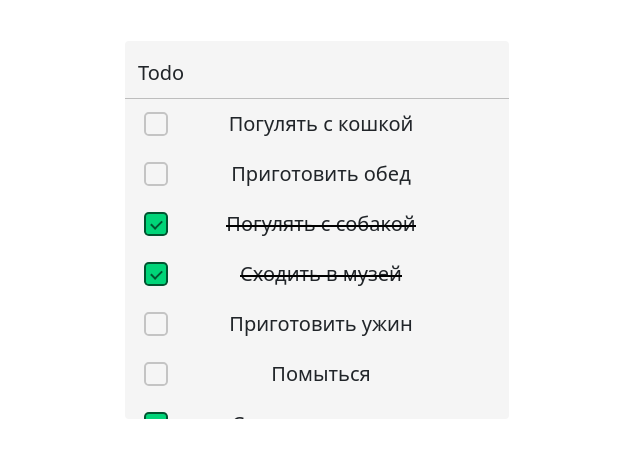
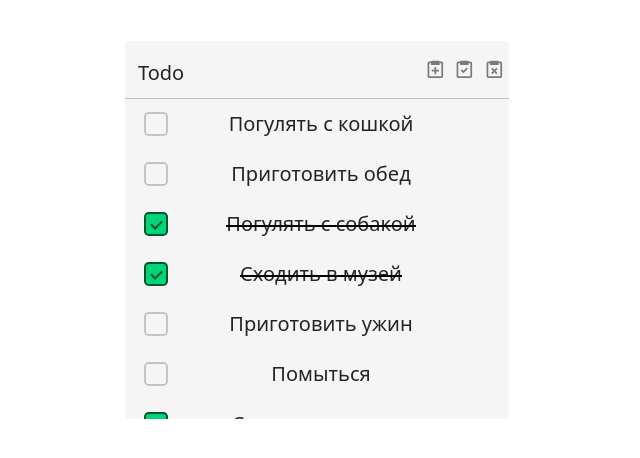
Before and after one commit to mrxFr1ends/portfolio_projects, a React (Create React App) app: page / in a window 1280 px wide. Shown: the part 170-628 px from the top of the page, without its empty margins (323-963 px from the left). Built offline with nearby package versions, Linux system fonts and the light colour scheme.

Commit message:
Add button for add todo, for complete all todos, for remove all complete todos and scrollbar

```diff
--- a/src/App.css
+++ b/src/App.css
@@ -3,6 +3,7 @@
   height: auto;
   background-color: #f5f5f5;
   border-radius: 0.25rem;
+  overflow: hidden;
 }
 
 @media screen and (max-width: 992px) {
@@ -33,3 +34,29 @@
   opacity: 0;
   transition: opacity 150ms ease-in;
 }
+
+
+.todo_panel {
+  display: flex;
+  align-content: stretch;
+}
+.todo_panel_button {
+  height: auto !important;
+  width: 10% !important;
+  border-radius: 0 !important;
+  border-bottom: 1px solid #bdbdbd;
+}
+
+.todo_panel_button:hover {
+  border-color: #03a9f4;
+  background-color: rgba(0,0,0,0.1);
+}
+.todo_panel_button:hover .todo_panel_icon {
+  fill: rgba(0,0,0,0.6);
+}
+
+.todo_panel_icon {
+  width: 70%;
+  fill: rgba(0,0,0,0.5);
+  transition: 0.3s all ease-in;
+}
--- a/src/App.js
+++ b/src/App.js
@@ -6,6 +6,8 @@ import ModalWindow from './components/ModalWindow';
 import TodoItemForm from "./components/TodoItemForm";
 import useTodoState from "./hooks/useTodoState";
 import { CSSTransition } from 'react-transition-group';
+import Button from "./components/Button";
+import {CrossIcon, SearchIcon, TaskAddIcon, TaskCompleteIcon, TaskRemoveIcon, TrashcanIcon} from './icons/Icons';
 
 function shuffle(array) {
   let currentIndex = array.length,  randomIndex;
@@ -35,6 +37,7 @@ const defaultTodos = generateTodos();
 function App() {
   const {
     todos,
+    setTodos,
     addTodo,
     changeTodo,
     removeTodo,
@@ -47,14 +50,13 @@ function App() {
 
   //todo: добавить панель с кнопками удаления выполненных, выполнить все сразу
   //todo: Добавить цвета по важности, или например сортировку по важности.
-  //todo: мб еще привязку файлов сделать
 
   const selectTodo = (item) => {
     setSelectedTodo(item);
     setOpenTodoInfo(true);
   }
 
-  const handlePressEnter = () => {
+  const addNewTodo = () => {
     if (todoValue === "") return;
     addTodo({
       id: Date.now(),
@@ -62,6 +64,14 @@ function App() {
       header: todoValue,
     });
     setTodoValue("");
+  }
+
+  const completeAllTodos = () => {
+    setTodos(todos.map(element => {return {...element, isComplete: true};}))
+  }
+
+  const removeCompleteTodos = () => {
+    setTodos(todos.filter(element => element.isComplete === false))
   }
 
   return (
@@ -74,13 +84,30 @@ function App() {
           />
         </ModalWindow>
       </CSSTransition>
-      <TextField
-        name="todo"
-        value={todoValue}
-        title="Todo"
-        onChange={(e) => setTodoValue(e.target.value)}
-        onKeyUp={(e) => e.key === "Enter" && handlePressEnter()}
-      />
+      <div className="todo_panel">
+        <TextField
+          name="todo"
+          value={todoValue}
+          title="Todo"
+          onChange={e => setTodoValue(e.target.value)}
+          onKeyUp={e => e.key === "Enter" && addNewTodo()}
+        />
+        <Button
+          className="todo_panel_button"
+          onClick={_ => addNewTodo()}
+          icon={<TaskAddIcon className="todo_panel_icon"/>}
+        />
+        <Button
+          className="todo_panel_button"
+          onClick={_ => completeAllTodos()}
+          icon={<TaskCompleteIcon className="todo_panel_icon"/>}
+        />
+        <Button
+          className="todo_panel_button"
+          onClick={_ => removeCompleteTodos()}
+          icon={<TaskRemoveIcon className="todo_panel_icon"/>}
+        />
+      </div>
       <TodoList todos={todos} onChangeStatus={toggleStatusTodo} onRemove={removeTodo} onSelect={selectTodo}/>
     </div>
   );
--- a/src/components/TodoList/index.css
+++ b/src/components/TodoList/index.css
@@ -4,9 +4,20 @@
   overflow-x: hidden;
   overflow-y: overlay;
   height: 40vh;
+  position: relative;
 }
 .todos_list::-webkit-scrollbar {
-  display: none;
+  width: 5px;
+}
+.todos_list::-webkit-scrollbar-track {
+  background: transparent;
+}
+.todos_list::-webkit-scrollbar-thumb {
+  background-color: rgba(0,0,0,0.1);
+  border-radius: 20px;
+}
+.todos_list::-webkit-scrollbar-thumb:hover {
+  background-color: rgba(0,0,0,0.15);
 }
 
 .todos_item-enter {
--- a/src/hooks/useTodoState.js
+++ b/src/hooks/useTodoState.js
@@ -5,6 +5,7 @@ export default initialValue => {
 
   return {
     todos,
+    setTodos: setTodos,
     addTodo: newTodo => setTodos(
       [newTodo, ...todos]
     ),
--- a/src/icons/Icons.js
+++ b/src/icons/Icons.js
@@ -19,3 +19,48 @@ export const CheckMarkIcon = (props) => {
     </svg>
   );
 };
+
+export const SearchIcon = (props) => {
+  return (
+    <svg {...props} viewBox="0 0 24 24">
+      <path d="M22.3,23.7l-6.8-6.8c-1.6,1.3-3.7,2.1-6,2.1C4.3,19,0,14.7,0,9.5S4.3,0,9.5,0S19,4.3,19,9.5c0,2.3-0.8,4.3-2.1,6l6.8,6.8
+		L22.3,23.7z M9.5,2C5.4,2,2,5.4,2,9.5S5.4,17,9.5,17S17,13.6,17,9.5S13.6,2,9.5,2z"/>
+    </svg>
+  );
+};
+
+export const TaskRemoveIcon = (props) => {
+  return (
+    <svg {...props} viewBox="0 0 24 24">
+      <path d="M3 20c0 1.103.897 2 2 2h14c1.103 0 2-.897 2-2V5c0-1.103-.897-2-2-2h-2a1 1 0 0 0-1-1H8a1 1 0 0 0-1 1H5c-1.103 0-2 .897-2 2v15zM5 5h2v2h10V5h2v15H5V5z"/>
+      <path d="M14.292 10.295 12 12.587l-2.292-2.292-1.414 1.414 2.292 2.292-2.292 2.292 1.414 1.414L12 15.415l2.292 2.292 1.414-1.414-2.292-2.292 2.292-2.292z"/>
+    </svg>
+  );
+};
+
+export const TaskAddIcon = (props) => {
+  return (
+    <svg {...props} viewBox="0 0 24 24">
+      <path d="M3 20c0 1.103.897 2 2 2h14c1.103 0 2-.897 2-2V5c0-1.103-.897-2-2-2h-2a1 1 0 0 0-1-1H8a1 1 0 0 0-1 1H5c-1.103 0-2 .897-2 2v15zM5 5h2v2h10V5h2v15H5V5z"/>
+      <path transform="rotate(45), translate(6, -13)" d="M14.292 10.295 12 12.587l-2.292-2.292-1.414 1.414 2.292 2.292-2.292 2.292 1.414 1.414L12 15.415l2.292 2.292 1.414-1.414-2.292-2.292 2.292-2.292z"/>
+    </svg>
+  );
+};
+
+
+export const TaskCompleteIcon = (props) => {
+  return (
+    <svg {...props} viewBox="0 0 24 24">
+      <path d="M5 22h14c1.103 0 2-.897 2-2V5c0-1.103-.897-2-2-2h-2a1 1 0 0 0-1-1H8a1 1 0 0 0-1 1H5c-1.103 0-2 .897-2 2v15c0 1.103.897 2 2 2zM5 5h2v2h10V5h2v15H5V5z"/>
+      <path d="m11 13.586-1.793-1.793-1.414 1.414L11 16.414l5.207-5.207-1.414-1.414z"/>
+    </svg>
+  );
+};
+
+export const TrashcanIcon = (props) => {
+  return (
+    <svg {...props} viewBox="0 0 16 16">
+      <path d="M14,3 C14.5522847,3 15,3.44771525 15,4 C15,4.55228475 14.5522847,5 14,5 L13.846,5 L13.1420511,14.1534404 C13.0618518,15.1954311 12.1930072,16 11.1479,16 L4.85206,16 C3.80698826,16 2.93809469,15.1953857 2.8579545,14.1533833 L2.154,5 L2,5 C1.44771525,5 1,4.55228475 1,4 C1,3.44771525 1.44771525,3 2,3 L5,3 L5,2 C5,0.945642739 5.81588212,0.0818352903 6.85073825,0.00548576453 L7,0 L9,0 C10.0543573,0 10.9181647,0.815882118 10.9945142,1.85073825 L11,2 L11,3 L14,3 Z M11.84,5 L4.159,5 L4.85206449,14.0000111 L11.1479,14.0000111 L11.84,5 Z M9,2 L7,2 L7,3 L9,3 L9,2 Z"/>
+  </svg>
+  );
+};
```
Also changed, not shown: src/icons/search-svgrepo-com.svg (added).
